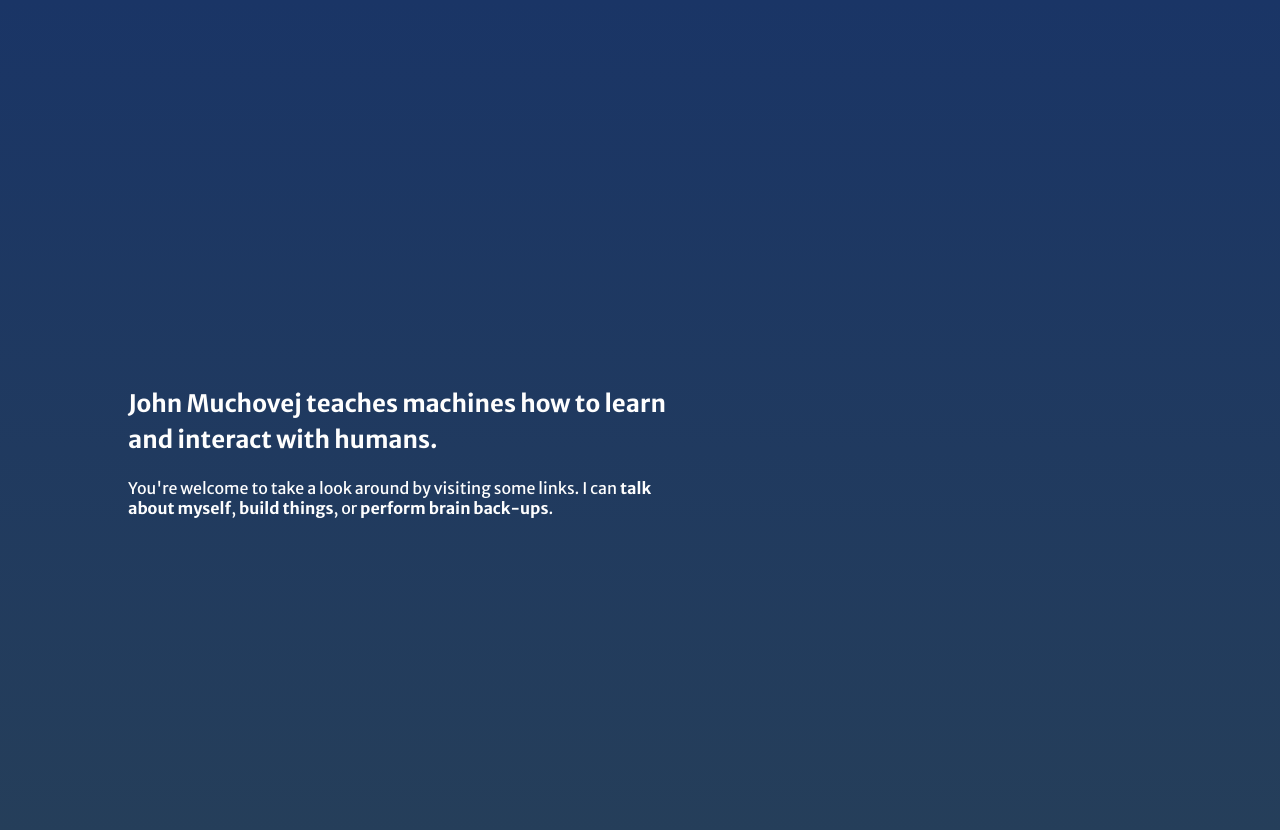
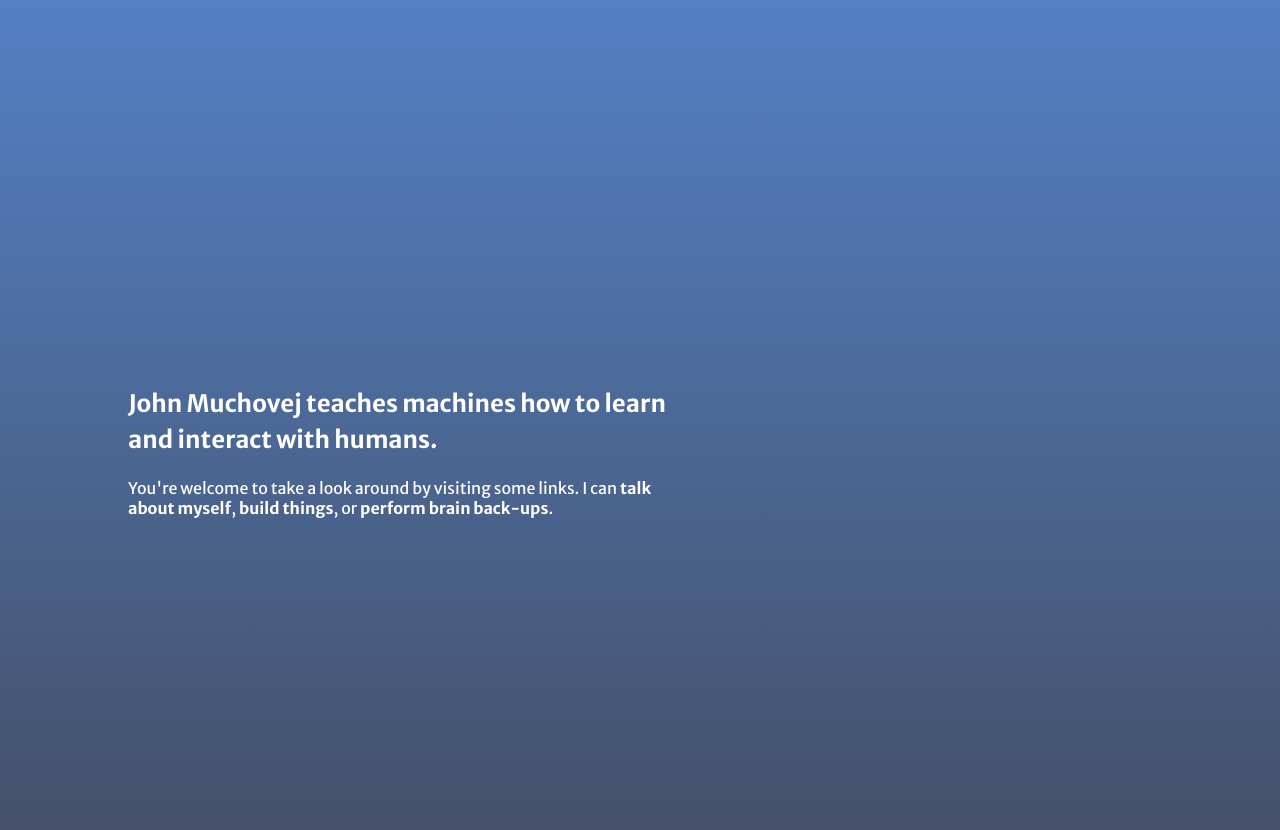
Before and after one commit to ionlights/ionlights.github.io, a Jekyll site: the page built from index.html, in a window 1280 px wide. Shown: the top 830 px of the page. Built offline with Jekyll 4.4.1, drawn with Linux system fonts in a browser that asks for light colours; nearby versions of some CDN libraries.

Commit message:
Updated '_sass/pages/_index.scss' via CloudCannon

```diff
--- a/_sass/pages/_index.scss
+++ b/_sass/pages/_index.scss
@@ -3,12 +3,13 @@ main#index {
   height: 100vh;
   display: flex;
   flex-direction: row;
-  // background: linear-gradient(to top, #2b195e, #3a2d5d);
-  // background: linear-gradient(to top, #2b1c54, #24164c);
-  // background: linear-gradient(to top, #1c4c54, #24164c);
-  // background: linear-gradient(to top, #1c4c54, #16294c);
-  // background: linear-gradient(to top, #264459, #1a3566);
-  background: linear-gradient(to top, #263f59, #1a3566);
+//   background: linear-gradient(to top, #2b195e, #3a2d5d);
+//   background: linear-gradient(to top, #2b1c54, #24164c);
+//   background: linear-gradient(to top, #1c4c54, #24164c);
+//   background: linear-gradient(to top, #1c4c54, #16294c);
+//   background: linear-gradient(to top, #264459, #1a3566);
+//   background: linear-gradient(to top, #263f59, #1a3566);
+  background: linear-gradient(to top, #434d61, #5380c5);
 
   @media (min-width: 40rem) {
     section.masthead {
```
